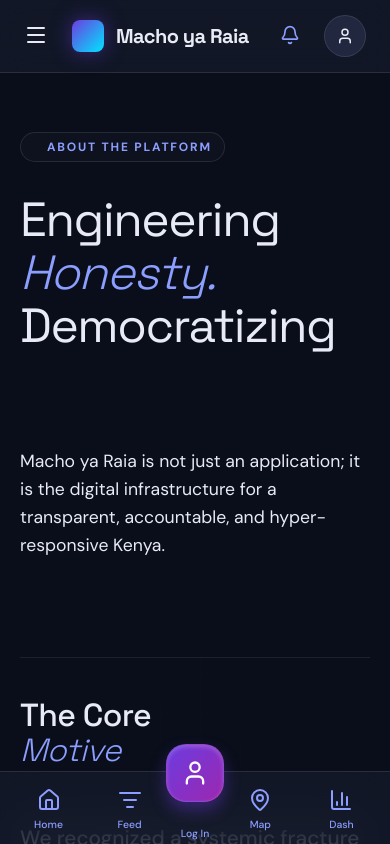
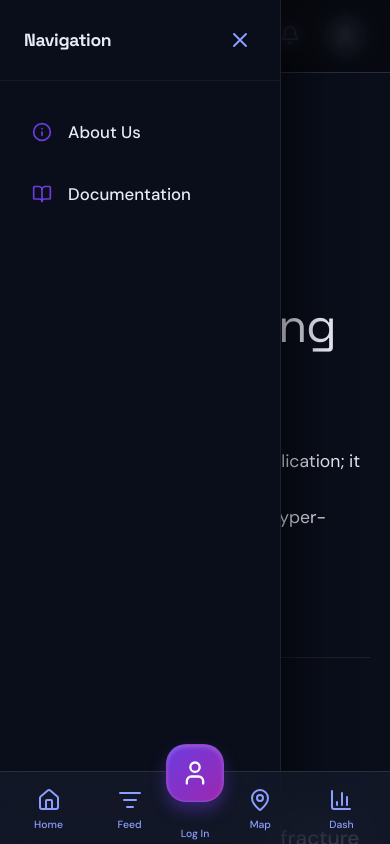
Before and after one commit to Simiyu40/macho, a Next.js app: page /about in a window 390 px wide. Both pictures are taken after a click on the button 36 px from the left and 36 px from the top of the page. Shown: the top 844 px of the page. Built offline with nearby package versions, Linux system fonts and the light colour scheme; no server answers.

Commit message:
feat: add animated mobile menu to Navbar for About, Docs, and Settings

```diff
--- a/src/app/about/page.tsx
+++ b/src/app/about/page.tsx
@@ -1,6 +1,7 @@
 import styles from "./page.module.css";
 import { Shield, Users, Globe, Target, ArrowRight } from "lucide-react";
 import Image from "next/image";
+import Link from "next/link";
 
 export default function AboutPage() {
   const team = [
@@ -119,9 +120,9 @@ export default function AboutPage() {
           <div className={styles.closingCard}>
             <h2>Ready to participate?</h2>
             <p>Join the movement towards a data-driven, accountable society.</p>
-            <a href="/submit" className={styles.primaryButton}>
+            <Link href="/submit" className={styles.primaryButton}>
               Report an Issue <ArrowRight size={18} />
-            </a>
+            </Link>
           </div>
         </section>
       </div>
--- a/src/components/layout/Navbar.module.css
+++ b/src/components/layout/Navbar.module.css
@@ -169,6 +169,97 @@
   border: 2px solid var(--color-bg-base);
 }
 
+/* Mobile Menu Styles */
+.mobileMenuOverlay {
+  position: fixed;
+  inset: 0;
+  background: rgba(0, 0, 0, 0.6);
+  backdrop-filter: blur(8px);
+  -webkit-backdrop-filter: blur(8px);
+  z-index: 100;
+  display: flex;
+  justify-content: flex-start;
+  animation: fadeIn 0.2s ease-out;
+}
+
+@keyframes fadeIn {
+  from { opacity: 0; }
+  to { opacity: 1; }
+}
+
+.mobileMenu {
+  width: 280px;
+  height: 100vh;
+  background: var(--color-bg-base);
+  border-right: 1px solid rgba(255, 255, 255, 0.08);
+  display: flex;
+  flex-direction: column;
+  animation: slideIn 0.3s cubic-bezier(0.16, 1, 0.3, 1);
+  box-shadow: 20px 0 40px rgba(0,0,0,0.5);
+}
+
+@keyframes slideIn {
+  from { transform: translateX(-100%); }
+  to { transform: translateX(0); }
+}
+
+.mobileMenuHeader {
+  display: flex;
+  align-items: center;
+  justify-content: space-between;
+  padding: 24px;
+  border-bottom: 1px solid rgba(255, 255, 255, 0.05);
+}
+
+.menuTitle {
+  font-family: var(--font-space-grotesk);
+  font-weight: 700;
+  font-size: 1.1rem;
+  color: var(--color-text-main);
+  letter-spacing: -0.02em;
+}
+
+.closeMenuBtn {
+  background: transparent;
+  border: none;
+  color: var(--color-text-muted);
+  cursor: pointer;
+  padding: 4px;
+  display: flex;
+  align-items: center;
+  justify-content: center;
+}
+
+.mobileNavLinks {
+  display: flex;
+  flex-direction: column;
+  padding: 24px 16px;
+  gap: 8px;
+}
+
+.mobileNavLink {
+  display: flex;
+  align-items: center;
+  gap: 16px;
+  padding: 16px;
+  color: var(--color-text-secondary);
+  text-decoration: none;
+  font-size: 1.05rem;
+  font-weight: 500;
+  border-radius: 12px;
+  transition: all 0.2s ease;
+}
+
+.mobileNavLink:active,
+.mobileNavLink:hover {
+  background: rgba(255, 255, 255, 0.03);
+  color: var(--color-text-main);
+}
+
+.mobileNavIcon {
+  color: var(--color-primary);
+}
+
 @media (max-width: 767px) {
   .mobileMenuBtn {
     display: block;
--- a/src/components/layout/Navbar.tsx
+++ b/src/components/layout/Navbar.tsx
@@ -1,7 +1,7 @@
 "use client";
 
 import Link from "next/link";
-import { Search, Bell, Menu, User } from "lucide-react";
+import { Search, Bell, Menu, User, X, Info, BookOpen, Settings } from "lucide-react";
 import styles from "./Navbar.module.css";
 import { useState, useEffect, useRef } from "react";
 import { User as SupabaseUser } from "@supabase/supabase-js";
@@ -111,6 +111,40 @@ export default function Navbar({ user }: { user: SupabaseUser | null }) {
           </Link>
         </div>
       </div>
+
+      {/* Mobile Menu Overlay */}
+      {isMenuOpen && (
+        <div className={styles.mobileMenuOverlay} onClick={() => setIsMenuOpen(false)}>
+          <div className={styles.mobileMenu} onClick={(e) => e.stopPropagation()}>
+            <div className={styles.mobileMenuHeader}>
+              <span className={styles.menuTitle}>Navigation</span>
+              <button
+                className={styles.closeMenuBtn}
+                onClick={() => setIsMenuOpen(false)}
+              >
+                <X size={24} />
+              </button>
+            </div>
+
+            <nav className={styles.mobileNavLinks}>
+              <Link href="/about" className={styles.mobileNavLink} onClick={() => setIsMenuOpen(false)}>
+                <Info size={20} className={styles.mobileNavIcon} />
+                About Us
+              </Link>
+              <Link href="/docs" className={styles.mobileNavLink} onClick={() => setIsMenuOpen(false)}>
+                <BookOpen size={20} className={styles.mobileNavIcon} />
+                Documentation
+              </Link>
+              {user && (
+                <Link href="/settings" className={styles.mobileNavLink} onClick={() => setIsMenuOpen(false)}>
+                  <Settings size={20} className={styles.mobileNavIcon} />
+                  Settings
+                </Link>
+              )}
+            </nav>
+          </div>
+        </div>
+      )}
     </header>
   );
 }
```
